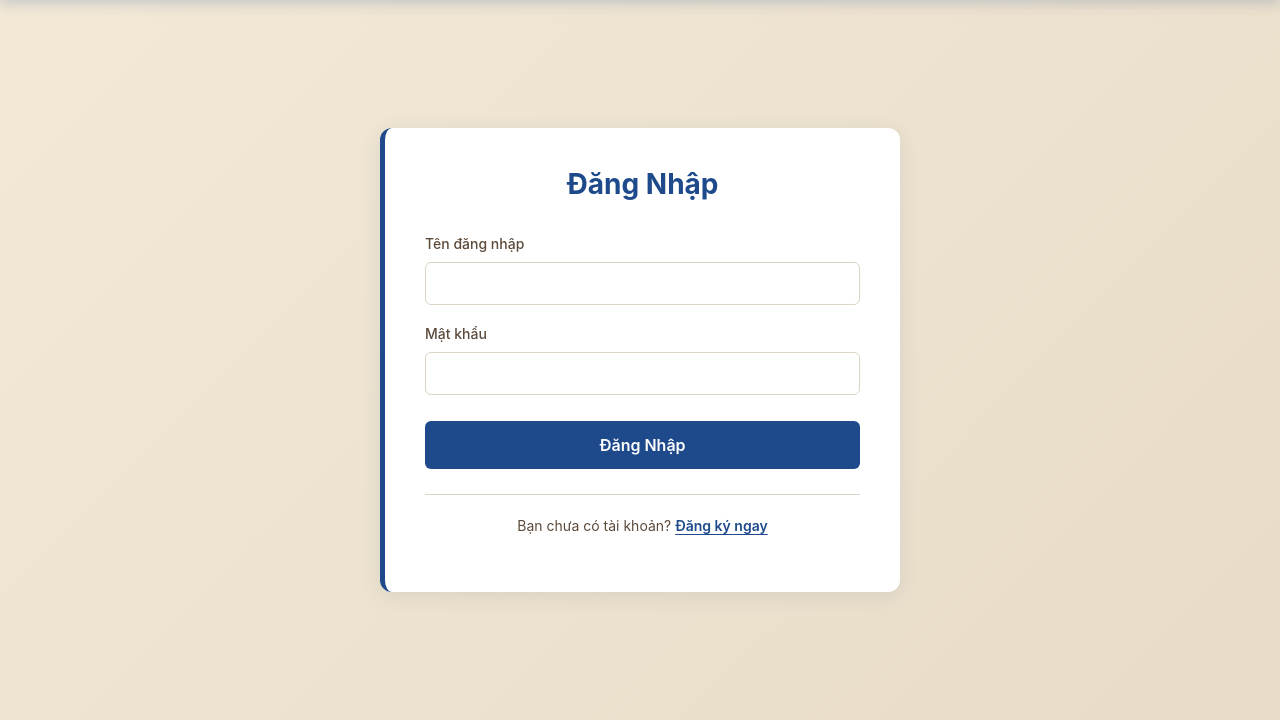
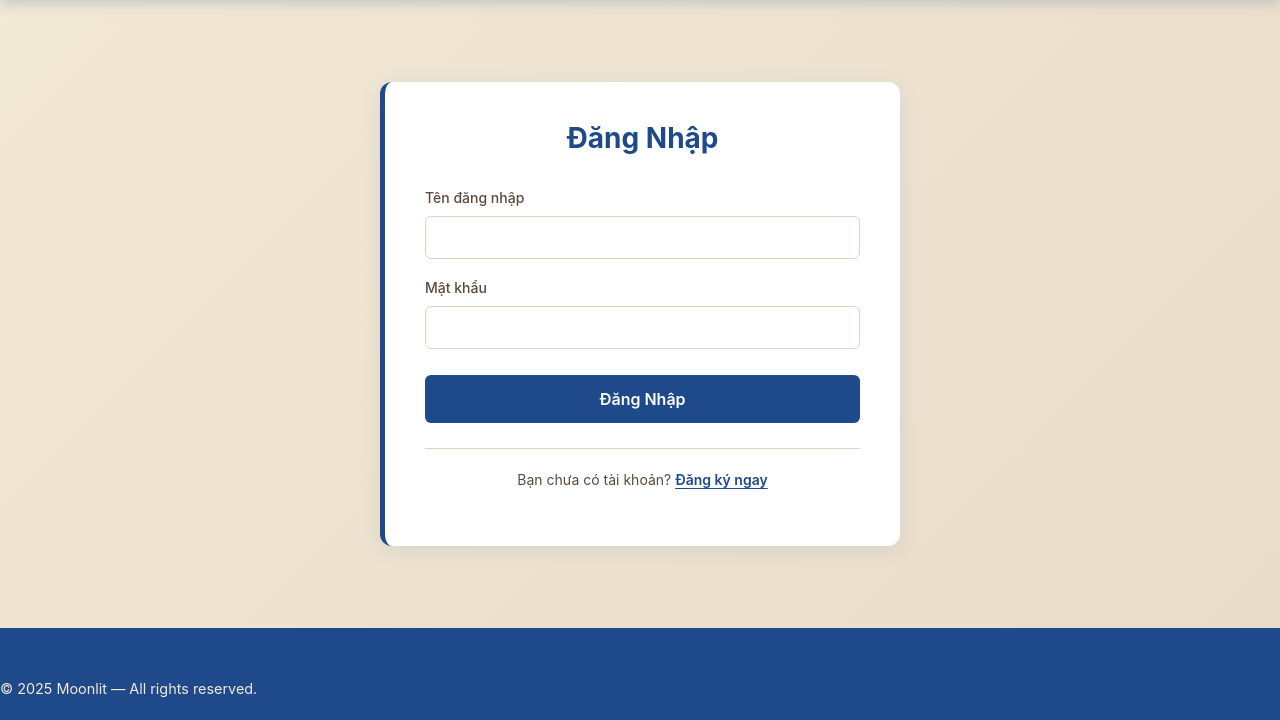
Before and after one commit to debbieisfree19/Shop, a PHP site: page /auth-login.php in a window 1280 px wide. Shown: the part 80-800 px from the top of the page. Run offline with PHP 8.4, Linux system fonts and the light colour scheme.

Commit message:
Update auth-login.php

```diff
--- a/auth-login.php
+++ b/auth-login.php
@@ -169,7 +169,9 @@ if ($_SERVER['REQUEST_METHOD'] === 'POST') {
             </div>
         </div>
     </main>
-
+<footer class="site-footer">
+        © 2025 Moonlit — All rights reserved.
+    </footer>
     <script src="https://cdn.jsdelivr.net/npm/bootstrap@5.3.0/dist/js/bootstrap.bundle.min.js"></script>
 </body>
 
```
